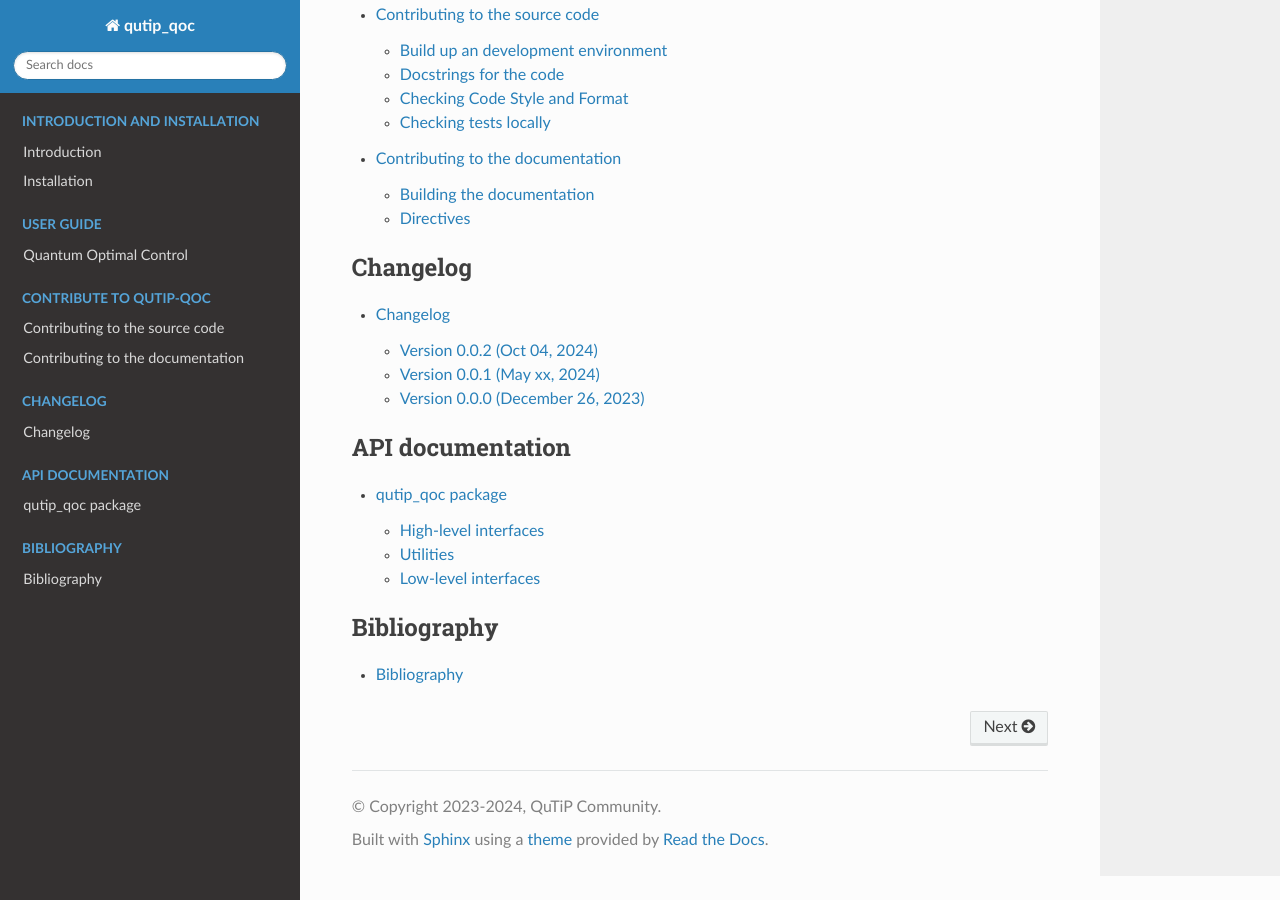
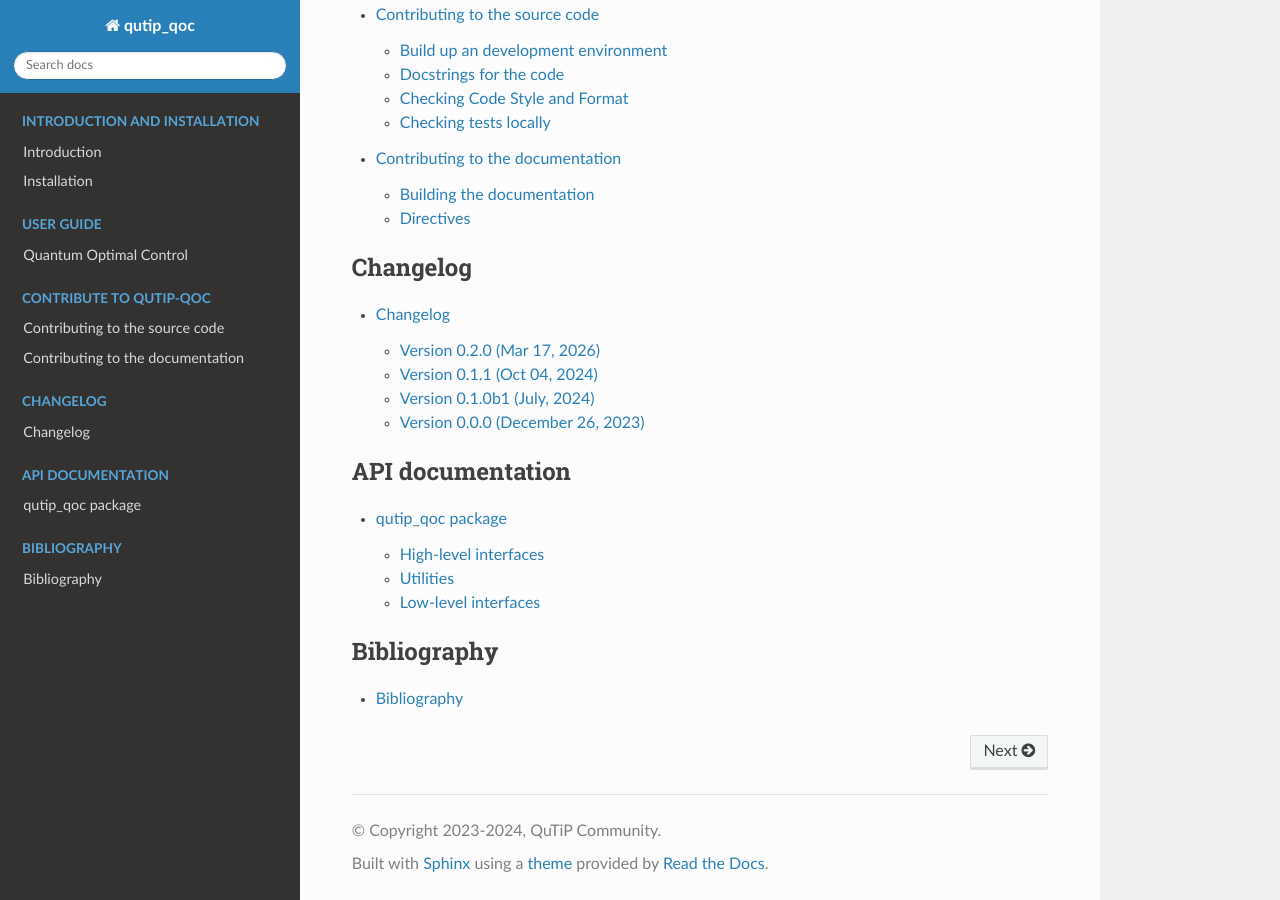
Before and after one commit to qutip/qutip-qoc, a Sphinx documentation site: the page built from doc/index.rst, in a window 1280 px wide and 900 px high, scrolled down 1018 px. Built offline with Sphinx 7.4.7 and the Read the Docs theme 3.1.0, drawn with Linux system fonts in a browser that asks for light colours; some of the changed lines change nothing that is shown.

Commit message:
Add changelogs version 0.2.0; correct previous version numbers w.r.t. tags & correct release dates

```diff
--- a/doc/changelog.rst
+++ b/doc/changelog.rst
@@ -3,7 +3,53 @@
 *********
 
 
-Version 0.0.2 (Oct 04, 2024)
+Version 0.2.0 (Mar 17, 2026)
++++++++++++++++++++++++++++++++++
+
+Bug Fixes
+___________
+
+Reinforcement learning module (`src/qutip_qoc/_rl.py`):
+- #31
+
+JOPT
+- #49
+
+GRAPE
+- #51 (fixes #46)
+
+GitHub Workflows
+- #35
+
+Pulse optimisation and objective modules
+- #36 (fixes #34)
+
+Documentation
+______________
+
+- Fixing broken links in README (#39)
+- #42
+
+Miscellaneous
+_________________
+- #43
+- #53
+- #56
+
+Dependencies management
+_________________________
+
+- #32
+
+Dependabot dependencies upgrades
+- #25
+- #26
+- #27
+- #28
+- #45
+
+
+Version 0.1.1 (Oct 04, 2024)
 +++++++++++++++++++++++++++++++++
 
 This is an update to the beta release of ``qutip-qoc``.
@@ -27,7 +73,7 @@
 - Prevent loss of `__time__` keyword in optimize_pulses (#22, by flowerthrower)
 
 
-Version 0.0.1 (May xx, 2024)
+Version 0.1.0b1 (July, 2024)
 +++++++++++++++++++++++++++++++++
 
 This is the beta release of ``qutip-qoc``, the extended quantum control package in QuTiP.
```
